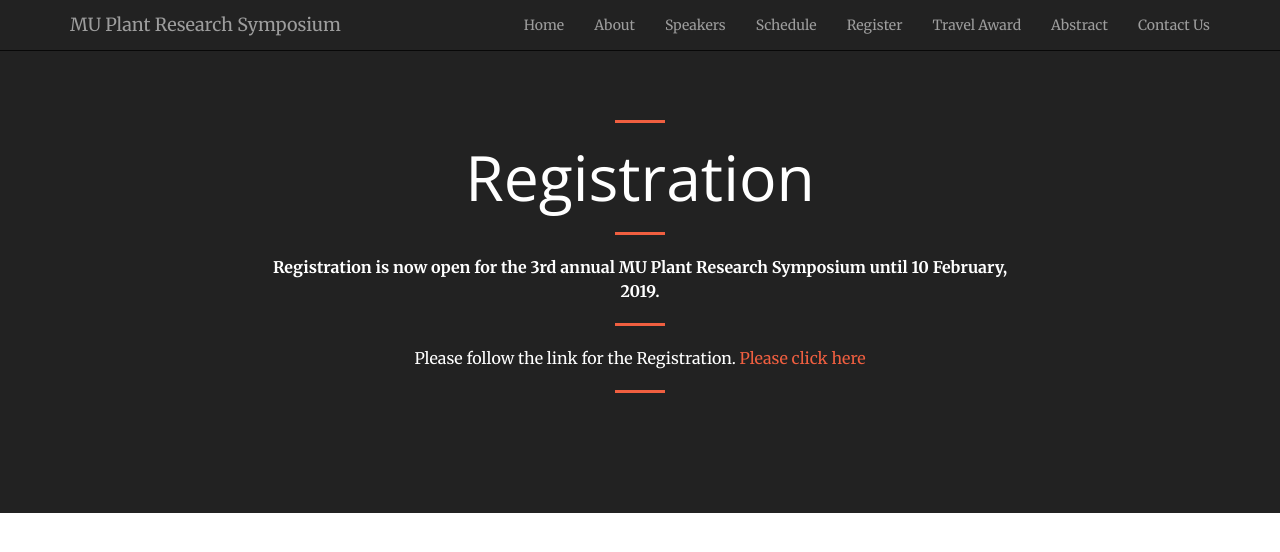
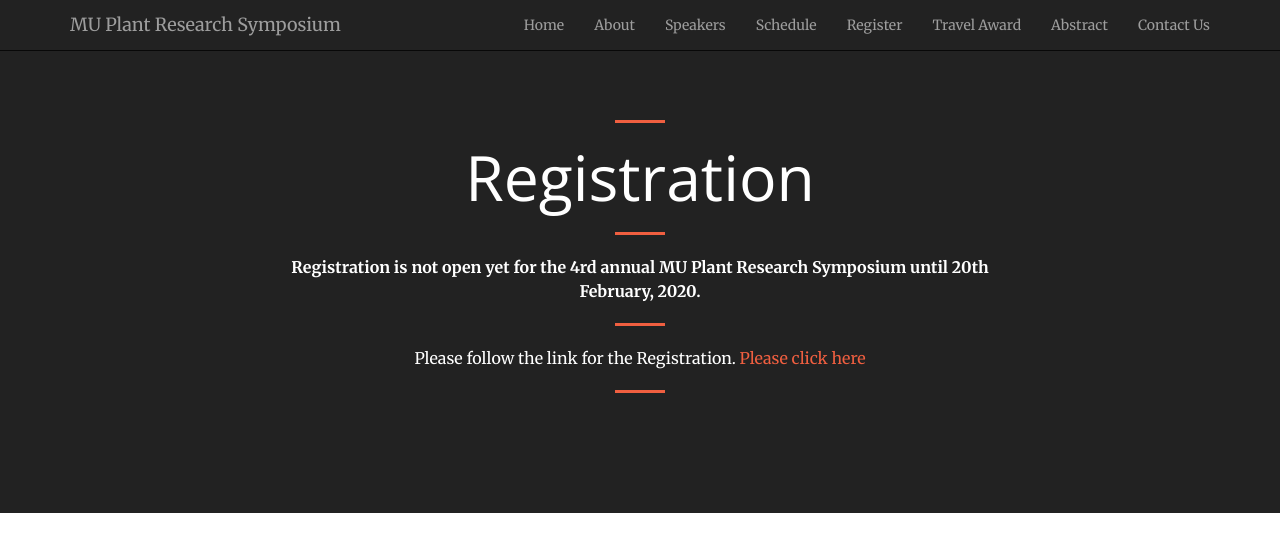
Before and after one commit to mupioneersymposium/mupioneersymposium.github.io, a Jekyll site: the page built from register.md, in a window 1280 px wide. Shown: the top 552 px of the page. Built offline with Jekyll 4.4.1, drawn with Linux system fonts in a browser that asks for light colours.

Commit message:
Update register.md

```diff
--- a/register.md
+++ b/register.md
@@ -5,7 +5,7 @@ layout: regular
 <hr style="clear: both;" />
 # Registration
 <hr style="clear: both;" />
-**Registration is now open for the 3rd annual MU Plant Research Symposium until 10 February, 2019.**
+**Registration is not open yet for the 4rd annual MU Plant Research Symposium until 20th February, 2020.**
 <hr style="clear: both;" />
 Please follow the link for the Registration.  <a href="https://docs.google.com/forms/d/14sIsIanNSz7YTk_tA1m2vKuJVY3yl0B0jkw-HkNSYCU/edit#responses" target="_blank"> Please click here
 <hr style="clear: both;" />
```
